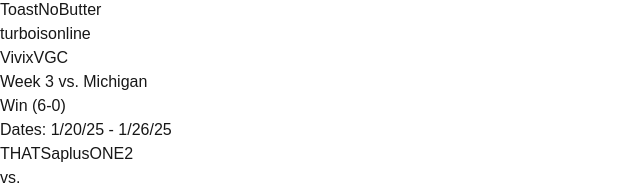
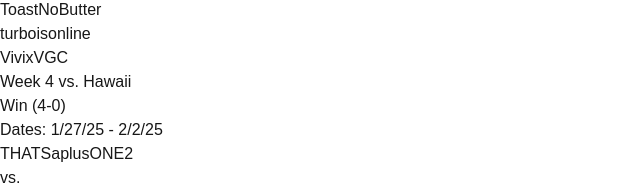
Before and after one commit to norcalvgc/norcal-uspl, a Next.js app: page / in a window 1280 px wide. Shown: the part 734-926 px from the top of the page, without its empty margins (0-640 px from the left). Built offline with nearby package versions, Linux system fonts and the light colour scheme.

Commit message:
Update Hawaii section

```diff
--- a/src/app/page.tsx
+++ b/src/app/page.tsx
@@ -97,10 +97,10 @@ export default function Home() {
         </section>
 
         <section className="w-full">
-          <h2 className="text-xl md:text-3xl font-bold text-center bg-gray-900 text-white py-3 rounded-t-lg">Week 3 vs. Michigan</h2>
+          <h2 className="text-xl md:text-3xl font-bold text-center bg-gray-900 text-white py-3 rounded-t-lg">Week 4 vs. Hawaii</h2>
           <div className="bg-white shadow-md rounded-b-lg p-6 hover:shadow-lg transition-shadow">
-            <p className="text-green-600 font-semibold mb-2">Win (6-0)</p>
-            <p className="text-gray-600 text-sm mb-4">Dates: 1/20/25 - 1/26/25</p>
+            <p className="text-green-600 font-semibold mb-2">Win (4-0)</p>
+            <p className="text-gray-600 text-sm mb-4">Dates: 1/27/25 - 2/2/25</p>
             <div className="divide-y divide-gray-200">
               <MatchRow
                 norcalPlayer="THATSaplusONE"
```
